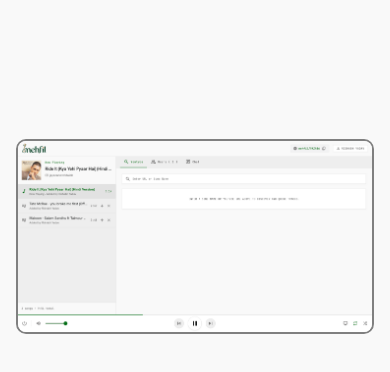
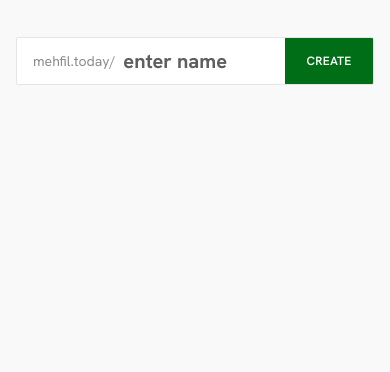
Before and after one commit to rishabh7923/mehfil, a website: page public/index.html in a window 390 px wide. Shown: the part 470-842 px from the top of the page. Drawn offline with nearby package versions, Linux system fonts and the light colour scheme.

Commit message:
Hide app preview section in home page layout

```diff
--- a/public/css/home.css
+++ b/public/css/home.css
@@ -148,6 +148,6 @@
     }
 
     .app-preview {
-        width: calc(100% - 32px);
+        display: none;
     }
 }
```
